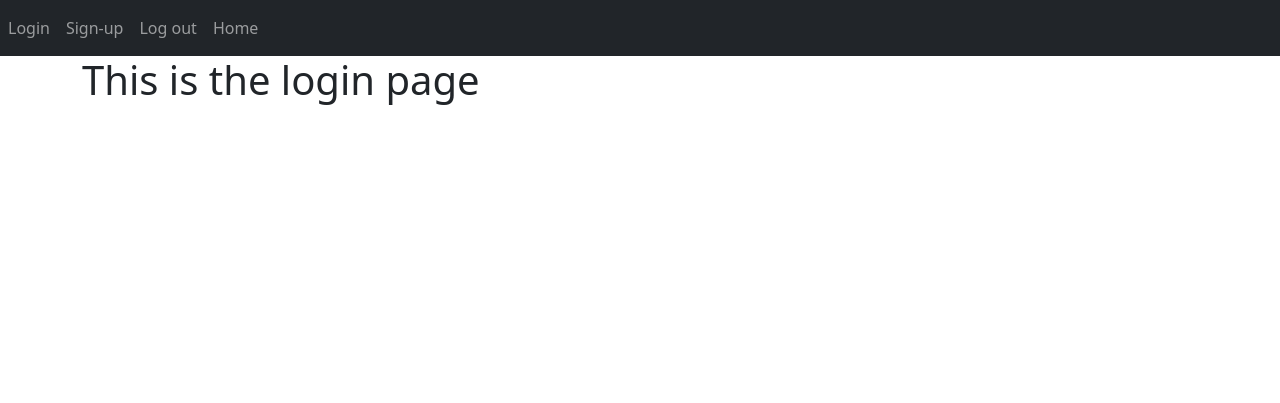
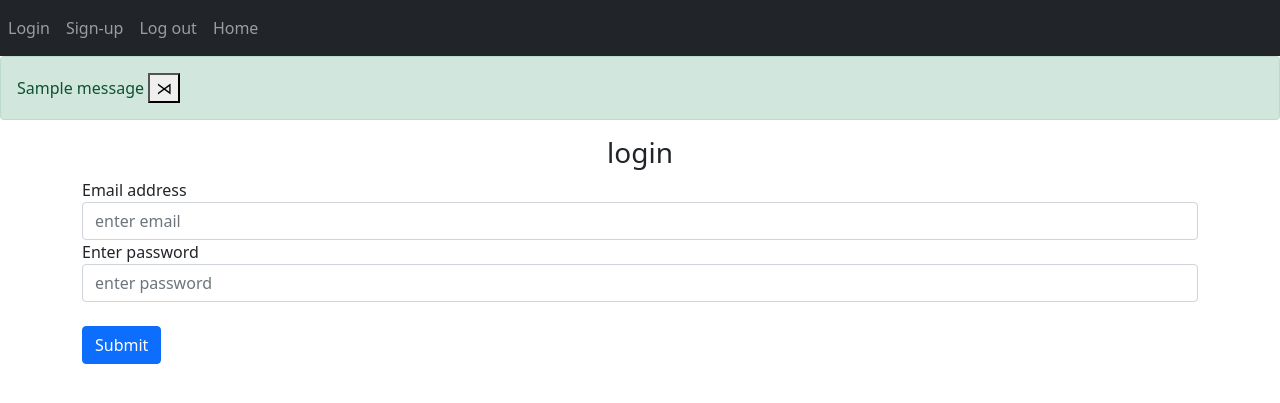
Before and after one commit to mamu234/pitch-world, a Flask app: page /login in a window 1280 px wide. Shown: the top 403 px of the page. Run offline with Flask 2, Linux system fonts and the light colour scheme; one stand-in notice (Sample message) is shown; some libraries are stand-ins or nearby versions.

Commit message:
added flash function

```diff
--- a/app/auth.py
+++ b/app/auth.py
@@ -16,17 +16,14 @@ def sign_up():
         password1 = request.form.get('password1')
         password2 = request.form.get('password2')
 
-
-
         if len(email) < 4:
-            flash('email must be greater than 4 characters', category= 'error')
+            flash('email must be greater than 3 characters', category= 'error')
         elif len(firstName) < 2:
-            pass
+            flash('first name must be greater than 1 character', category='error')
         elif password1 != password2:
-            pass
-        elif len(password1) < 7:
-            pass
+            flash('password do not match', category='error')
+        elif len(password2) < 7:
+            flash('password must be at least 7 chracters',category='error')
         else:
-
-
-         return render_template('sign-up.html')
+             flash('Account created ', category='success')
+    return render_template('sign-up.html')
--- a/app/templates/base.html
+++ b/app/templates/base.html
@@ -19,12 +19,42 @@
          <a class="nav-item nav-link" id="login" href="/login">Login </a>
          <a class="nav-item nav-link" id="sign-up" href="/sign-up">Sign-up </a>
          <a class="nav-item nav-link" id="logout" href="/logout">Log out </a>
-         <a class="nav-item nav-link" id="home" href="/">Home </a>
-
-         </a>
+         <a class="nav-item nav-link" id="home" href="/">Home </a></a>
      </div>
     </div>
     </nav>
+
+    {% with messages = get_flashed_messages(with_categories=true) %}
+     {% if messages %}
+     {% for catergory, message in messages %}
+     {% if category == 'error' %}
+     <div class="alert alert-danger alter-dismmissable fade show" role="alert">
+     {{ message }}
+     <button type="button" class="close" data-dismiss="alert">
+        <span aria-hidden="true">&rtimes;</span>
+
+</button>
+</div>
+{% else %}
+<div class="alert alert-success alter-dismmissable fade show" role="alert">
+    {{ message }}
+    <button type="button" class="close" data-dismiss="alert">
+       <span aria-hidden="true">&rtimes;</span>
+</button>
+</div>
+    {% endif %}
+    {% endfor %}
+     {% endif %}
+     {% endwith %}
+
+
+
+
+
+
+
+
+
 
     <div class="container">
        {% block content %}
--- a/app/templates/login.html
+++ b/app/templates/login.html
@@ -1,6 +1,29 @@
 {% extends "base.html" %} {% block title %}login{% endblock %}
 
 {% block content %}
-<h1>This is the login page </h1>
-{{ text }}
+<form method="POST">
+<h3 align="center"> login</h3>
+<div class="form-group">
+    <label for="email"> Email address</label>
+    <input
+    type="email"
+    class="form-control"
+    id="email"
+    placeholder="enter email"
+    />
+
+    <div class="form-group">
+        <label for="password"> Enter password</label>
+        <input
+        type="password"
+        class="form-control"
+        id="password1"
+        placeholder="enter password"
+        />
+
+<br/>
+<button type="submit" class="btn btn-primary">Submit</button>
+
+</form>
+
        {% endblock %}
```
Also changed, not shown: app/__init__.py (+6 -1 lines), app/templates/sign-up.html (+24 -7 lines).
